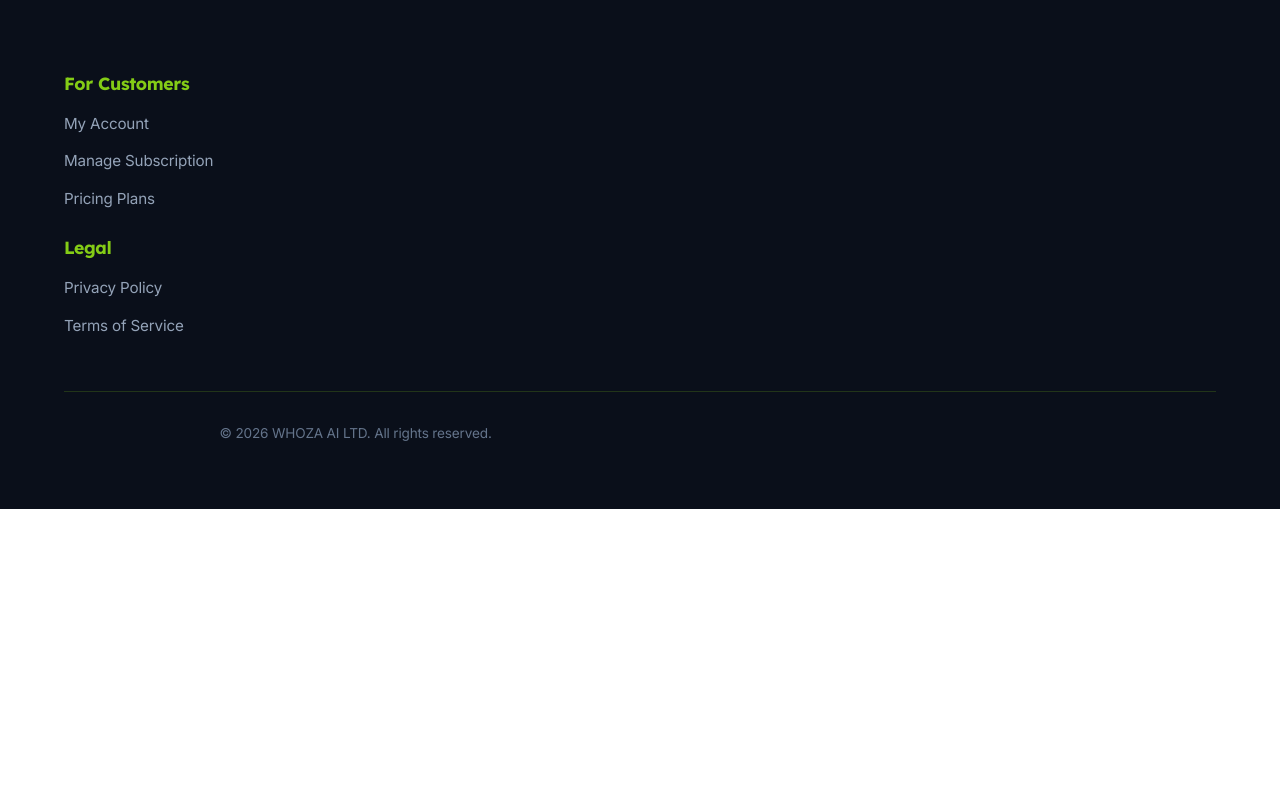
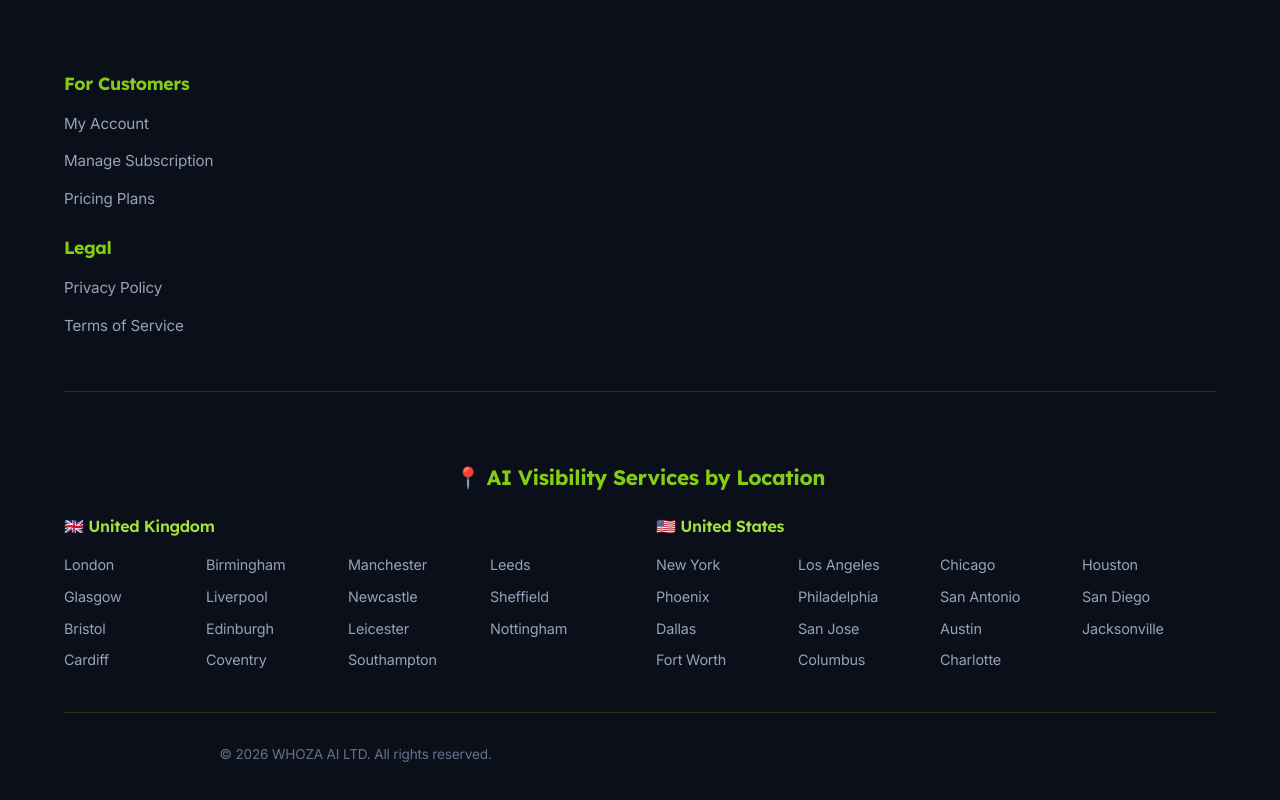
Before and after one commit to DruMcP/whoza-ai, a React (Vite) app: page /sign-in in a window 1280 px wide. Shown: the part 1548-2348 px from the top of the page. Before the commit the page ends 2057 px from the top, so only its background shows below. Built offline with nearby package versions, Linux system fonts and the light colour scheme; no server answers.

Commit message:
SEO Fix: Add location links to Footer for internal linking
- Added 30 location page links (15 UK + 15 US) to Footer
- Removed unused LocationsWeServe component from Home.jsx
- Improves internal linking for better crawlability
- Addresses 'Discovered - not indexed' issue in GSC

```diff
--- a/src/components/Footer.jsx
+++ b/src/components/Footer.jsx
@@ -232,13 +232,104 @@
           </div>
         </div>
 
+        {/* Locations Section */}
+        <div style={{
+          marginTop: '40px',
+          paddingTop: '40px',
+          borderTop: '1px solid rgba(132, 204, 22, 0.2)'
+        }}>
+          <h3 style={{
+            color: '#84CC16',
+            fontSize: '1.3rem',
+            fontWeight: 'bold',
+            marginBottom: '24px',
+            textAlign: 'center'
+          }}>
+            📍 AI Visibility Services by Location
+          </h3>
+          <div style={{
+            display: 'grid',
+            gridTemplateColumns: 'repeat(auto-fit, minmax(250px, 1fr))',
+            gap: '32px'
+          }}>
+            {/* UK Locations */}
+            <div>
+              <h4 style={{
+                color: '#a3e635',
+                fontSize: '1rem',
+                fontWeight: '600',
+                marginBottom: '16px'
+              }}>
+                🇬🇧 United Kingdom
+              </h4>
+              <nav aria-label="UK locations" style={{
+                display: 'grid',
+                gridTemplateColumns: 'repeat(auto-fill, minmax(120px, 1fr))',
+                gap: '8px',
+                fontSize: '0.9rem'
+              }}>
+                <Link to="/uk/ai-visibility/london" style={{ color: '#94a3b8', textDecoration: 'none' }}>London</Link>
+                <Link to="/uk/ai-visibility/birmingham" style={{ color: '#94a3b8', textDecoration: 'none' }}>Birmingham</Link>
+                <Link to="/uk/ai-visibility/manchester" style={{ color: '#94a3b8', textDecoration: 'none' }}>Manchester</Link>
+                <Link to="/uk/ai-visibility/leeds" style={{ color: '#94a3b8', textDecoration: 'none' }}>Leeds</Link>
+                <Link to="/uk/ai-visibility/glasgow" style={{ color: '#94a3b8', textDecoration: 'none' }}>Glasgow</Link>
+                <Link to="/uk/ai-visibility/liverpool" style={{ color: '#94a3b8', textDecoration: 'none' }}>Liverpool</Link>
+                <Link to="/uk/ai-visibility/newcastle" style={{ color: '#94a3b8', textDecoration: 'none' }}>Newcastle</Link>
+                <Link to="/uk/ai-visibility/sheffield" style={{ color: '#94a3b8', textDecoration: 'none' }}>Sheffield</Link>
+                <Link to="/uk/ai-visibility/bristol" style={{ color: '#94a3b8', textDecoration: 'none' }}>Bristol</Link>
+                <Link to="/uk/ai-visibility/edinburgh" style={{ color: '#94a3b8', textDecoration: 'none' }}>Edinburgh</Link>
+                <Link to="/uk/ai-visibility/leicester" style={{ color: '#94a3b8', textDecoration: 'none' }}>Leicester</Link>
+                <Link to="/uk/ai-visibility/nottingham" style={{ color: '#94a3b8', textDecoration: 'none' }}>Nottingham</Link>
+                <Link to="/uk/ai-visibility/cardiff" style={{ color: '#94a3b8', textDecoration: 'none' }}>Cardiff</Link>
+                <Link to="/uk/ai-visibility/coventry" style={{ color: '#94a3b8', textDecoration: 'none' }}>Coventry</Link>
+                <Link to="/uk/ai-visibility/southampton" style={{ color: '#94a3b8', textDecoration: 'none' }}>Southampton</Link>
+              </nav>
+            </div>
+
+            {/* US Locations */}
+            <div>
+              <h4 style={{
+                color: '#a3e635',
+                fontSize: '1rem',
+                fontWeight: '600',
+                marginBottom: '16px'
+              }}>
+                🇺🇸 United States
+              </h4>
+              <nav aria-label="US locations" style={{
+                display: 'grid',
+                gridTemplateColumns: 'repeat(auto-fill, minmax(120px, 1fr))',
+                gap: '8px',
+                fontSize: '0.9rem'
+              }}>
+                <Link to="/us/ai-visibility/new-york" style={{ color: '#94a3b8', textDecoration: 'none' }}>New York</Link>
+                <Link to="/us/ai-visibility/los-angeles" style={{ color: '#94a3b8', textDecoration: 'none' }}>Los Angeles</Link>
+                <Link to="/us/ai-visibility/chicago" style={{ color: '#94a3b8', textDecoration: 'none' }}>Chicago</Link>
+                <Link to="/us/ai-visibility/houston" style={{ color: '#94a3b8', textDecoration: 'none' }}>Houston</Link>
+                <Link to="/us/ai-visibility/phoenix" style={{ color: '#94a3b8', textDecoration: 'none' }}>Phoenix</Link>
+                <Link to="/us/ai-visibility/philadelphia" style={{ color: '#94a3b8', textDecoration: 'none' }}>Philadelphia</Link>
+                <Link to="/us/ai-visibility/san-antonio" style={{ color: '#94a3b8', textDecoration: 'none' }}>San Antonio</Link>
+                <Link to="/us/ai-visibility/san-diego" style={{ color: '#94a3b8', textDecoration: 'none' }}>San Diego</Link>
+                <Link to="/us/ai-visibility/dallas" style={{ color: '#94a3b8', textDecoration: 'none' }}>Dallas</Link>
+                <Link to="/us/ai-visibility/san-jose" style={{ color: '#94a3b8', textDecoration: 'none' }}>San Jose</Link>
+                <Link to="/us/ai-visibility/austin" style={{ color: '#94a3b8', textDecoration: 'none' }}>Austin</Link>
+                <Link to="/us/ai-visibility/jacksonville" style={{ color: '#94a3b8', textDecoration: 'none' }}>Jacksonville</Link>
+                <Link to="/us/ai-visibility/fort-worth" style={{ color: '#94a3b8', textDecoration: 'none' }}>Fort Worth</Link>
+                <Link to="/us/ai-visibility/columbus" style={{ color: '#94a3b8', textDecoration: 'none' }}>Columbus</Link>
+                <Link to="/us/ai-visibility/charlotte" style={{ color: '#94a3b8', textDecoration: 'none' }}>Charlotte</Link>
+              </nav>
+            </div>
+          </div>
+        </div>
+
         {/* Copyright */}
         <div style={{
           textAlign: 'center',
           paddingTop: '30px',
           borderTop: '1px solid rgba(132, 204, 22, 0.2)',
           color: '#64748b',
-          fontSize: '0.85rem'
+          fontSize: '0.85rem',
+          marginTop: '40px'
         }}>
           <p>© {new Date().getFullYear()} WHOZA AI LTD. All rights reserved.</p>
         </div>
--- a/src/pages/Home.jsx
+++ b/src/pages/Home.jsx
@@ -31,7 +31,7 @@
 import AIAnswerShift from '../components/AIAnswerShift';
 import RexIllustration from '../components/illustrations/RexIllustration';
 import ECEExplainer from '../components/ECEExplainer/ECEExplainer';
-import LocationsWeServe from '../components/LocationsWeServe';
+
 import { generateHomePageSchemas } from '../utils/schemaOrg';
 
 const AnimatedCounter = ({ target, suffix = '' }) => {
@@ -469,7 +469,7 @@
 
         <WhatWeDontDo />
 
-        <LocationsWeServe />
+
 
         <section className="section">
           <div className="container" style={{ textAlign: 'center' }}>
```
